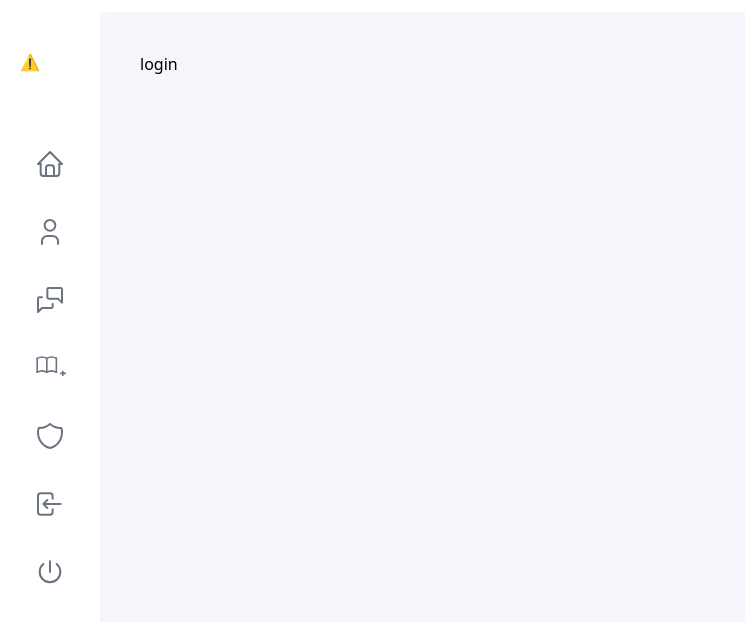
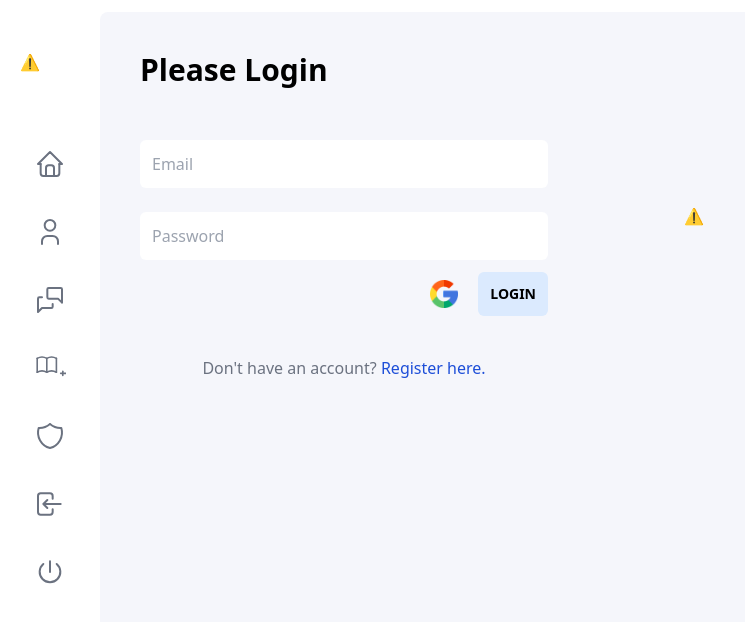
Before and after one commit to aushamim/Library-Management-System-Client, a React (Create React App) app: page /login in a window 1280 px wide. Shown: the top 622 px of the page, without its empty margins (0-745 px from the left). Built offline with nearby package versions, Linux system fonts and the light colour scheme; no server answers.

Commit message:
Added Login Page & Components

```diff
--- a/src/Pages/Login/Login.js
+++ b/src/Pages/Login/Login.js
@@ -1,7 +1,142 @@
-import React from "react";
+import React, { useState } from "react";
+import googleIcon from "./../../Media/google.png";
+
+const callLogin = () => {
+  const email = document.getElementById("email").value;
+  const password = document.getElementById("password").value;
+  console.log(email, password);
+};
+const callRegister = () => {
+  const name = document.getElementById("name").value;
+  const email = document.getElementById("email").value;
+  const password = document.getElementById("password").value;
+  console.log(name, email, password);
+};
 
 const Login = () => {
-  return <div>login</div>;
+  const [isNew, setIsNew] = useState(false);
+
+  return (
+    <div className="grid grid-cols-2">
+      <div>
+        <p className="font-semibold text-3xl mb-10">
+          {isNew ? "Please Register" : "Please Login"}
+        </p>
+        <div className="w-3/4 2xl:w-1/2">
+          {isNew ? (
+            <div>
+              <input
+                className="w-full p-3 my-3 rounded-md outline-blue-300"
+                type="text"
+                name="name"
+                id="name"
+                autoComplete="off"
+                placeholder="Name"
+              />
+              <input
+                className="w-full p-3 my-3 rounded-md outline-blue-300"
+                type="email"
+                name="email"
+                id="email"
+                autoComplete="off"
+                placeholder="Email"
+              />
+              <input
+                className="w-full p-3 my-3 rounded-md outline-blue-300"
+                type="password"
+                name="password"
+                id="password"
+                placeholder="Password"
+              />
+            </div>
+          ) : (
+            <div>
+              <input
+                className="w-full p-3 my-3 rounded-md outline-blue-300"
+                type="email"
+                name="email"
+                id="email"
+                autoComplete="off"
+                placeholder="Email"
+              />
+              <input
+                className="w-full p-3 my-3 rounded-md outline-blue-300"
+                type="password"
+                name="password"
+                id="password"
+                placeholder="Password"
+              />
+            </div>
+          )}
+          <div className="w-full flex justify-end">
+            <button
+              className="p-2 ml-3 hover:bg-blue-100 transition ease-in-out duration-500 rounded-full uppercase font-semibold"
+              onClick={() => {
+                console.log("Google Login");
+              }}
+            >
+              <img src={googleIcon} alt="Google Icon" className="w-7" />
+            </button>
+            {isNew ? (
+              <button
+                className="p-3 ml-3 bg-blue-100 hover:bg-blue-200 transition ease-in-out duration-500 rounded-md uppercase font-semibold text-sm"
+                onClick={() => {
+                  callRegister();
+                }}
+              >
+                Register
+              </button>
+            ) : (
+              <button
+                className="p-3 ml-3 bg-blue-100 hover:bg-blue-200 transition ease-in-out duration-500 rounded-md uppercase font-semibold text-sm"
+                onClick={() => {
+                  callLogin();
+                }}
+              >
+                Login
+              </button>
+            )}
+          </div>
+
+          {isNew ? (
+            <p className="text-center mt-10 text-gray-500">
+              Have an account?{" "}
+              <button
+                className="text-blue-700"
+                onClick={() => {
+                  setIsNew(false);
+                }}
+              >
+                Login here.
+              </button>
+            </p>
+          ) : (
+            <p className="text-center mt-10 text-gray-500">
+              Don't have an account?{" "}
+              <button
+                className="text-blue-700"
+                onClick={() => {
+                  setIsNew(true);
+                }}
+              >
+                Register here.
+              </button>
+            </p>
+          )}
+        </div>
+      </div>
+      <div>
+        <lottie-player
+          src="https://assets9.lottiefiles.com/private_files/lf30_m6j5igxb.json"
+          background="transparent"
+          speed="1"
+          style={{ width: "100%", height: "100%" }}
+          loop
+          autoplay
+        ></lottie-player>
+      </div>
+    </div>
+  );
 };
 
 export default Login;
```
Also changed, not shown: src/Media/google.png (added).
